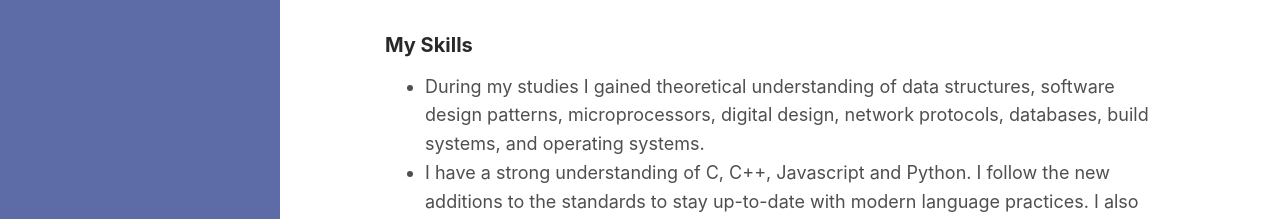
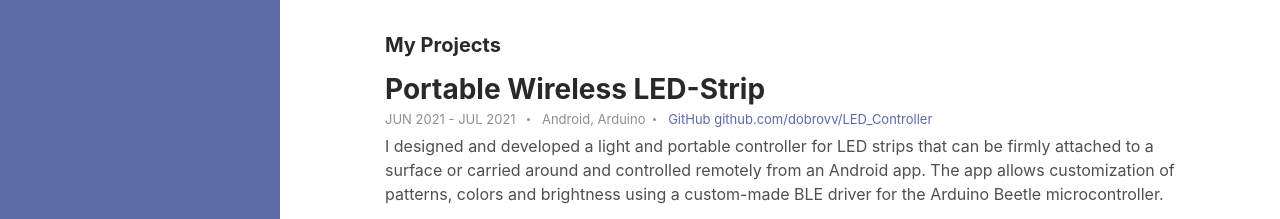
Before and after one commit to dobrovv/dobrovv.github.io, a website with bundled scripts: page index.html in a window 1280 px wide. Shown: the part 549-768 px from the top of the page. Built offline with nearby package versions, Linux system fonts and the light colour scheme.

```diff
--- a/index.html
+++ b/index.html
@@ -75,7 +75,7 @@
 
 			    <p>Talented Computer Engineer with a passion for embedded and web development and a strong foundation in embedded, network and database systems. Looking forward to work on web and embeded projects to grow and gain news technical skills within a team environment.</p>
 			    <figure><img class="img-fluid" src="https://www.qt.io/hubfs/Embedded%20Talk/Images/Feature%20Image%20Building%20Process.jpg" alt="image"></figure>
-			    <h5 class="mt-5">My Skills</h5>
+			    <!--<h5 class="mt-5">My Skills</h5>
 			    <p> <ul><li>During my studies I gained theoretical understanding of data structures, software design patterns, microprocessors,  digital design, network protocols, databases, build systems, and operating systems.</li>
 <li>I have a strong understanding of C, C++, Javascript and Python. I follow the new additions to the standards to stay up-to-date with modern language practices. I also possess working knowledge of C#, Java, Kotlin, and PHP</li>
 <li>I have a good understanding of full-stack web development, having created and launched several websites using modern web frameworks such as Bootstrap, React, jQuery, Django, Flask, Express, Laravel, Node.js, ASP.NET. I have good knowledge of backend languages such as Python, PHP, C#, JSON, SQL, and practical experience with SQLite, MySQL and Firebase databases.</li>
@@ -89,7 +89,7 @@
 <li>I know how to design FPGA components in VHDL and Verilog using structural and behavioral styles, and validate the designs using test-benches.</li>
 <li>I have some experience with popular development processes such as Scrum and Agile methodologies. Additionaly I have an understanding of team management principles.</li>
 <li>I have practical knowledge of a range of toolchains including GIT, gnu/llvm, Android and Visual Studio.</li>
-</ul></p>
+</ul></p>-->
 			    <h5 class="mt-5 mb-3">My Projects</h5>
 			    <div class="media  mb-3">
 					    <div class="media-body">
```
